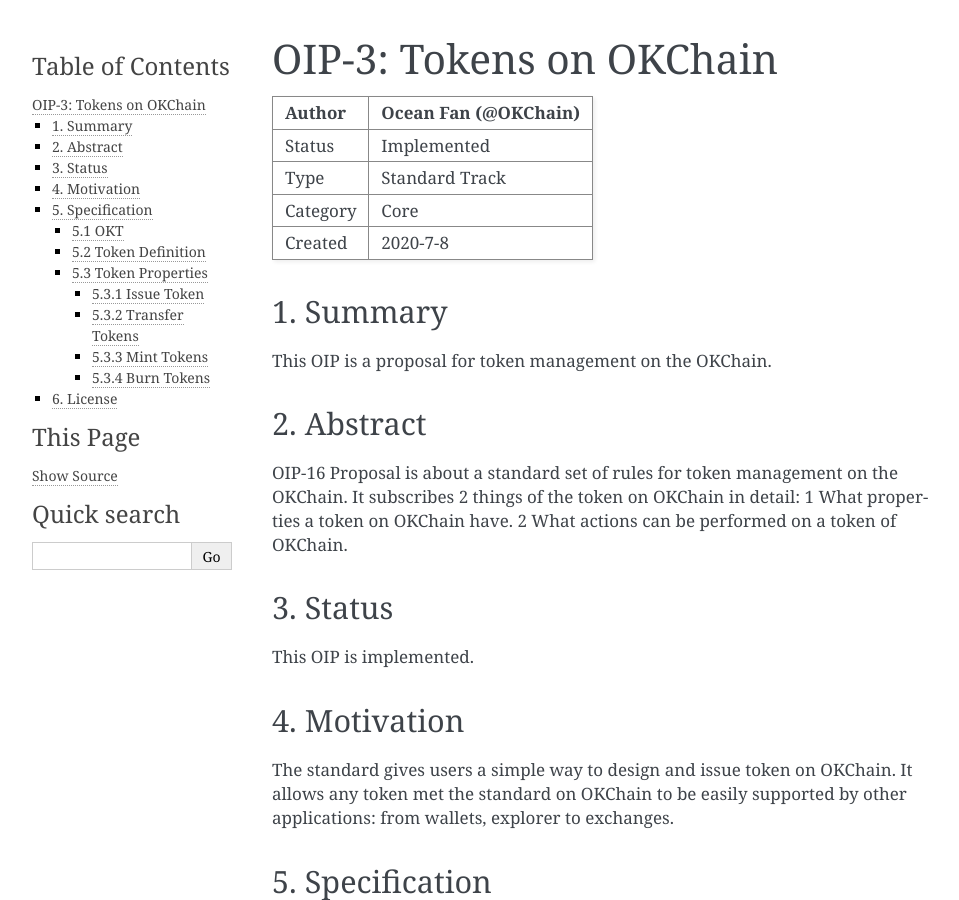
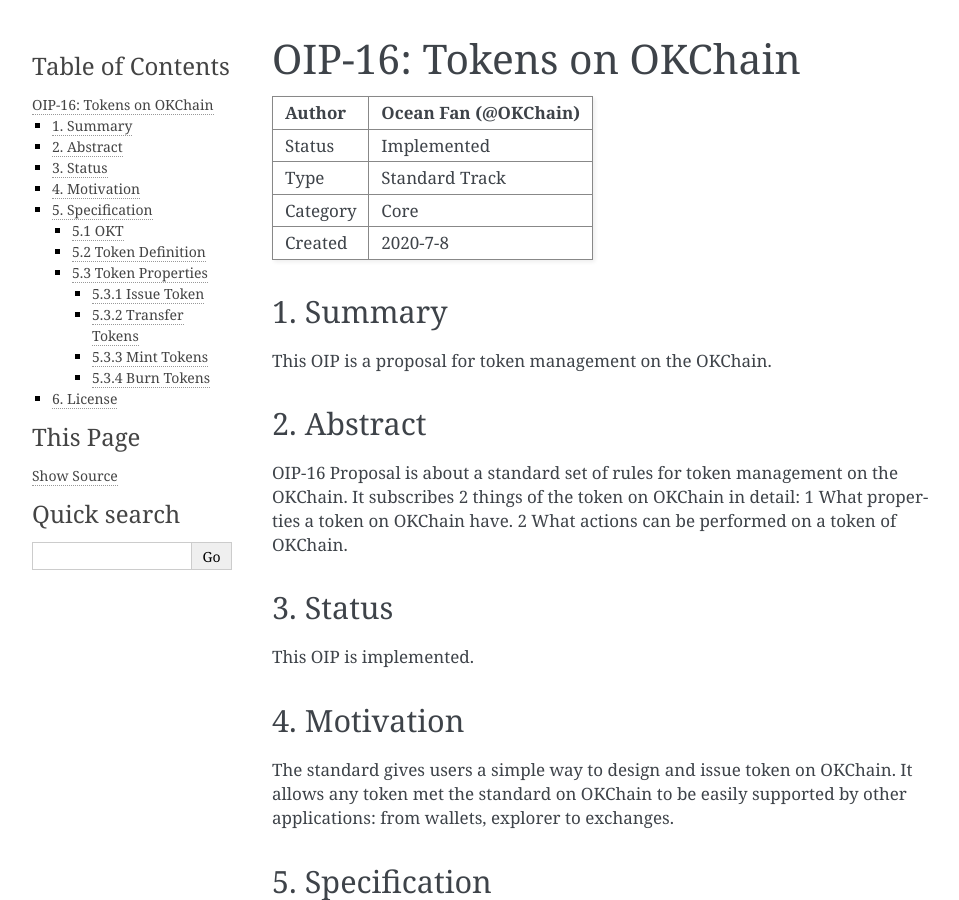
Before and after one commit to okx/KIPs, a Sphinx documentation site: the page built from docs/draft/OIP-16.md, in a window 1280 px wide and 900 px high. Shown: the whole window, without its empty margins (148-1107 px from the left). Built offline with Sphinx 7.4.7, drawn with Linux system fonts in a browser that asks for light colours.

Commit message:
OIP Tokens on OKChain

```diff
--- a/docs/draft/OIP-16.md
+++ b/docs/draft/OIP-16.md
@@ -1,4 +1,4 @@
-# OIP-3: Tokens on OKChain
+# OIP-16: Tokens on OKChain
 
 | Author   | Ocean Fan (@OKChain)  |
 | -------  | --------------------- |
```
